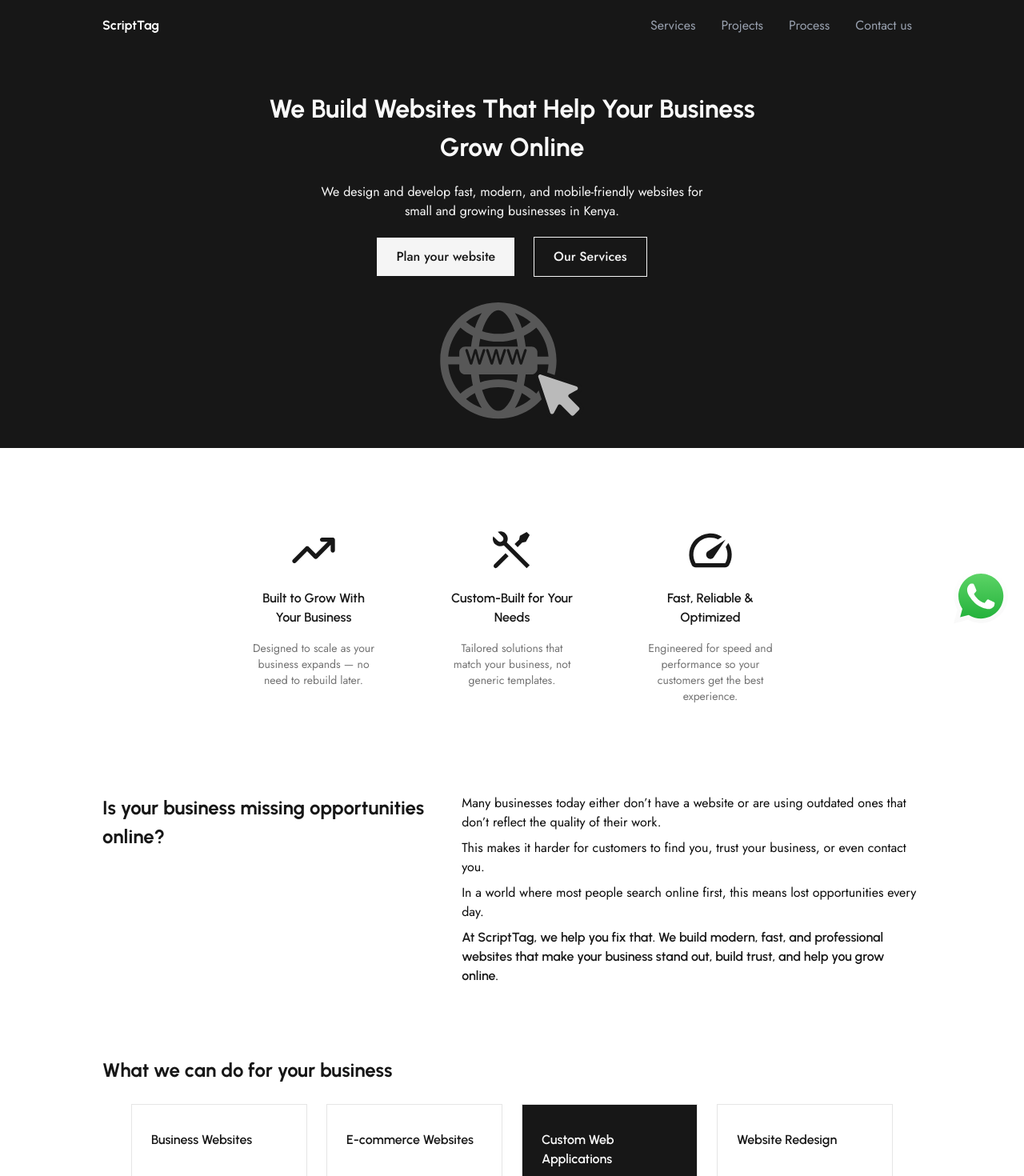
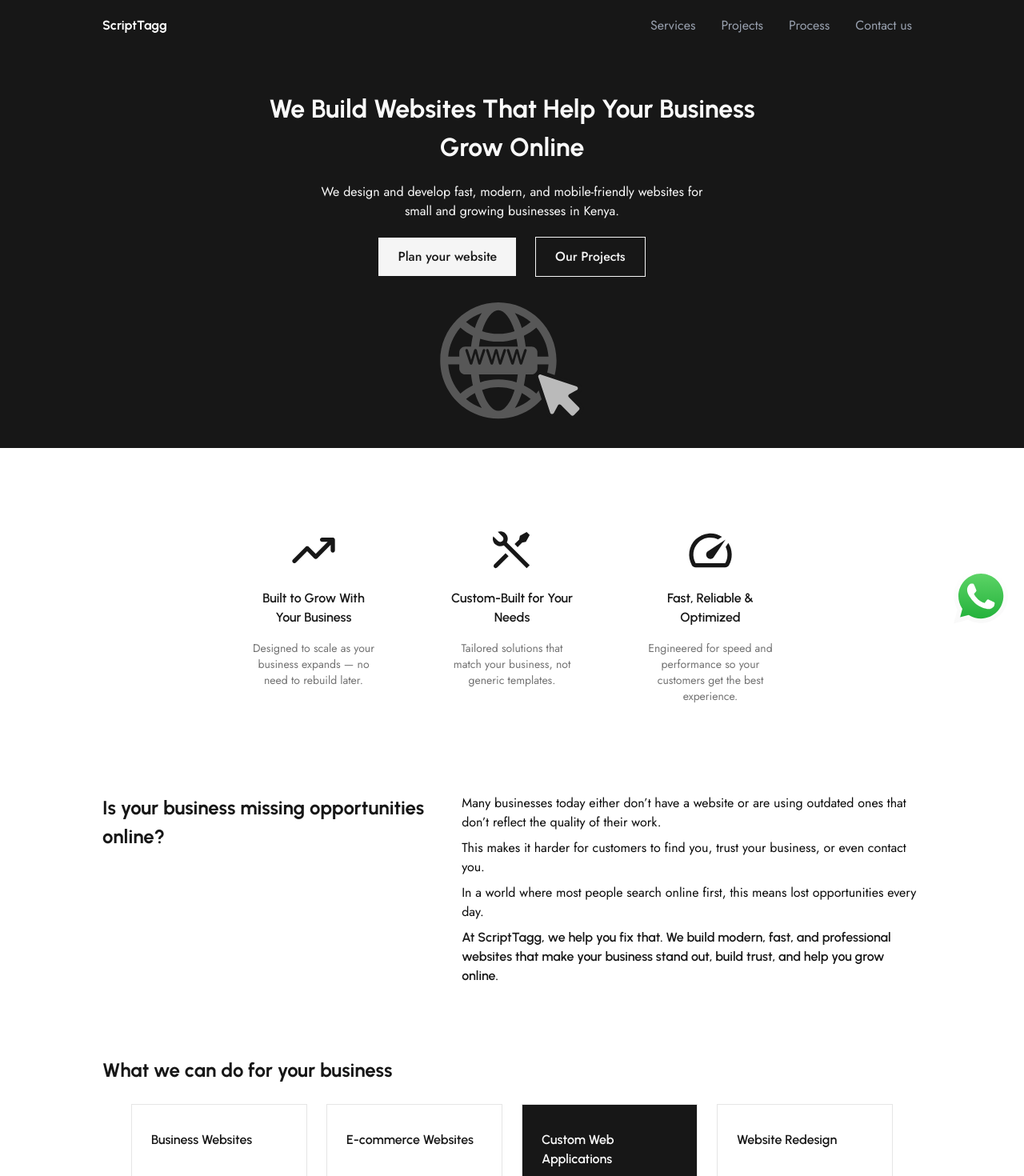
Before and after one commit to alphy1027/scripttag, a Next.js app: page / in a window 1280 px wide. Shown: the top 1470 px of the page at 80% size. Built offline with nearby package versions, Linux system fonts and the light colour scheme; no server answers.

Commit message:
changed resend register email

```diff
--- a/src/app/home/sections/hero/HeroSection.tsx
+++ b/src/app/home/sections/hero/HeroSection.tsx
@@ -1,8 +1,7 @@
-"use client";
 import SectionWrapper from "@/components/shared/SectionWrapper";
 import { H1, P } from "@/components/ui/Typography";
 import HeroIcon from "./icons/HeroIcon";
-import HeroPrimaryBtn from "./components/HeroPrimaryBtn";
+/* import HeroPrimaryBtn from "./components/HeroPrimaryBtn"; */
 
 export default function HeroSection() {
   return (
@@ -16,10 +15,14 @@ export default function HeroSection() {
             We design and develop fast, modern, and mobile-friendly websites for small and growing businesses in Kenya.
           </P>
           <div className="flex items-center gap-4 sm:gap-6">
-            <HeroPrimaryBtn />
+            {/* <HeroPrimaryBtn /> */}
 
-            <a href="#services" className="border border-secondary text-secondary bg-transparent py-3 px-6 font-medium">
-              Our Services
+            <a href="#contact" className="text-secondary-foreground bg-secondary py-3 px-6 font-medium">
+              Plan your website
+            </a>
+
+            <a href="#projects" className="border border-secondary text-secondary bg-transparent py-3 px-6 font-medium">
+              Our Projects
             </a>
           </div>
         </div>
--- a/src/app/home/sections/value-section/ValuePoint.tsx
+++ b/src/app/home/sections/value-section/ValuePoint.tsx
@@ -14,7 +14,7 @@ export default function ValuePoint() {
         <P>This makes it harder for customers to find you, trust your business, or even contact you.</P>
         <P>In a world where most people search online first, this means lost opportunities every day.</P>
         <H5>
-          At ScriptTag, we help you fix that. We build modern, fast, and professional websites that make your business
+          At ScriptTagg, we help you fix that. We build modern, fast, and professional websites that make your business
           stand out, build trust, and help you grow online.
         </H5>
       </div>
--- a/src/app/home/sections/why-us/Reasons.tsx
+++ b/src/app/home/sections/why-us/Reasons.tsx
@@ -6,7 +6,7 @@ import ReasonCard from "./components/ReasonCard";
 export default function Reasons() {
   return (
     <SectionWrapper className="flex flex-col gap-6">
-      <SectionHeading>Why choose ScriptTag?</SectionHeading>
+      <SectionHeading>Why choose ScriptTagg?</SectionHeading>
       <div className="grid grid-cols-1 sm:grid-cols-2 gap-4 md:gap-6">
         {reasons.map((reason) => (
           <ReasonCard key={reason.id} title={reason.title}>
--- a/src/config/site.ts
+++ b/src/config/site.ts
@@ -30,7 +30,7 @@ interface SiteConfig {
 }
 
 export const siteConfig: SiteConfig = {
-  name: "ScriptTag",
+  name: "ScriptTagg",
   description: "Building web for the future",
   siteUrl: process.env.SITE_URL || "http://localhost:3000",
   contact: {
@@ -39,8 +39,8 @@ export const siteConfig: SiteConfig = {
       link: "tel:+254797162262",
     },
     email: {
-      label: "scripttagdev@gmail.com",
-      link: "mailto:scripttagdev@gmail.com",
+      label: "scripttagg@gmail.com",
+      link: "mailto:scripttagg@gmail.com",
     },
     whatsapp: {
       label: "+254 797 162 262",
@@ -52,10 +52,10 @@ export const siteConfig: SiteConfig = {
   },
   ogImage: "",
   socialLinks: {
-    twitter: "https://x.com/scripttag",
-    pinterest: "https://pinterest.com/scripttag",
-    instagram: "https://instagram.com/scripttag",
-    tiktok: "https://www.tiktok.com/@scripttag",
-    github: "https://www.github.com/scripttag",
+    twitter: "https://x.com/scripttagg",
+    pinterest: "https://pinterest.com/scripttagg",
+    instagram: "https://instagram.com/scripttagg",
+    tiktok: "https://www.tiktok.com/@scripttagg",
+    github: "https://www.github.com/scripttagg",
   },
 };
--- a/src/lib/validations/contact-schema.ts
+++ b/src/lib/validations/contact-schema.ts
@@ -2,7 +2,7 @@ import z from "zod";
 
 export const contactSchema = z.object({
   name: z.string().min(3, "Name must be at least two characters"),
-  email: z.string().email("Please enter a valid email"),
+  email: z.email("Please enter a valid email"),
   message: z.string().min(10, "Message must be atleast 10 characters"),
 });
 
```
